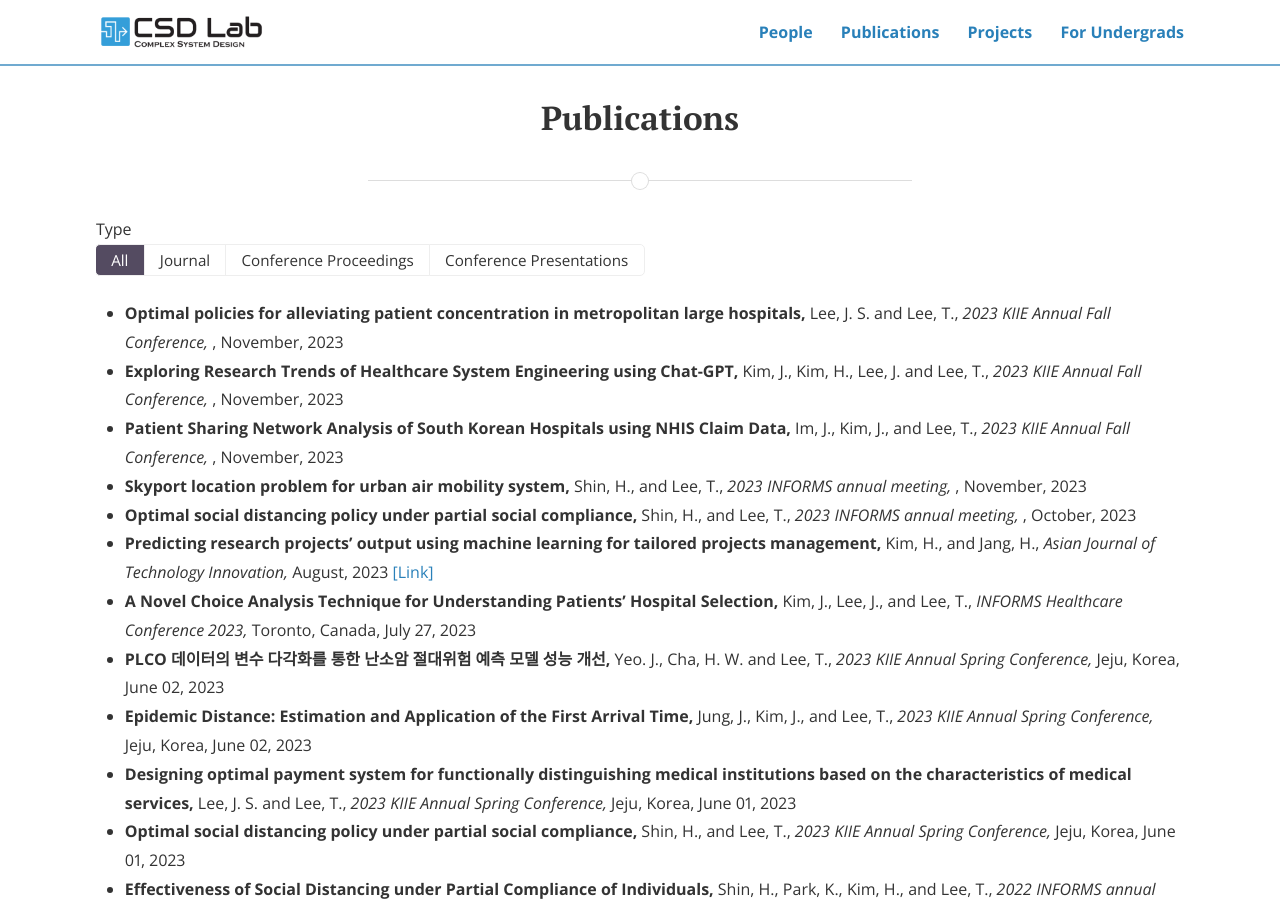
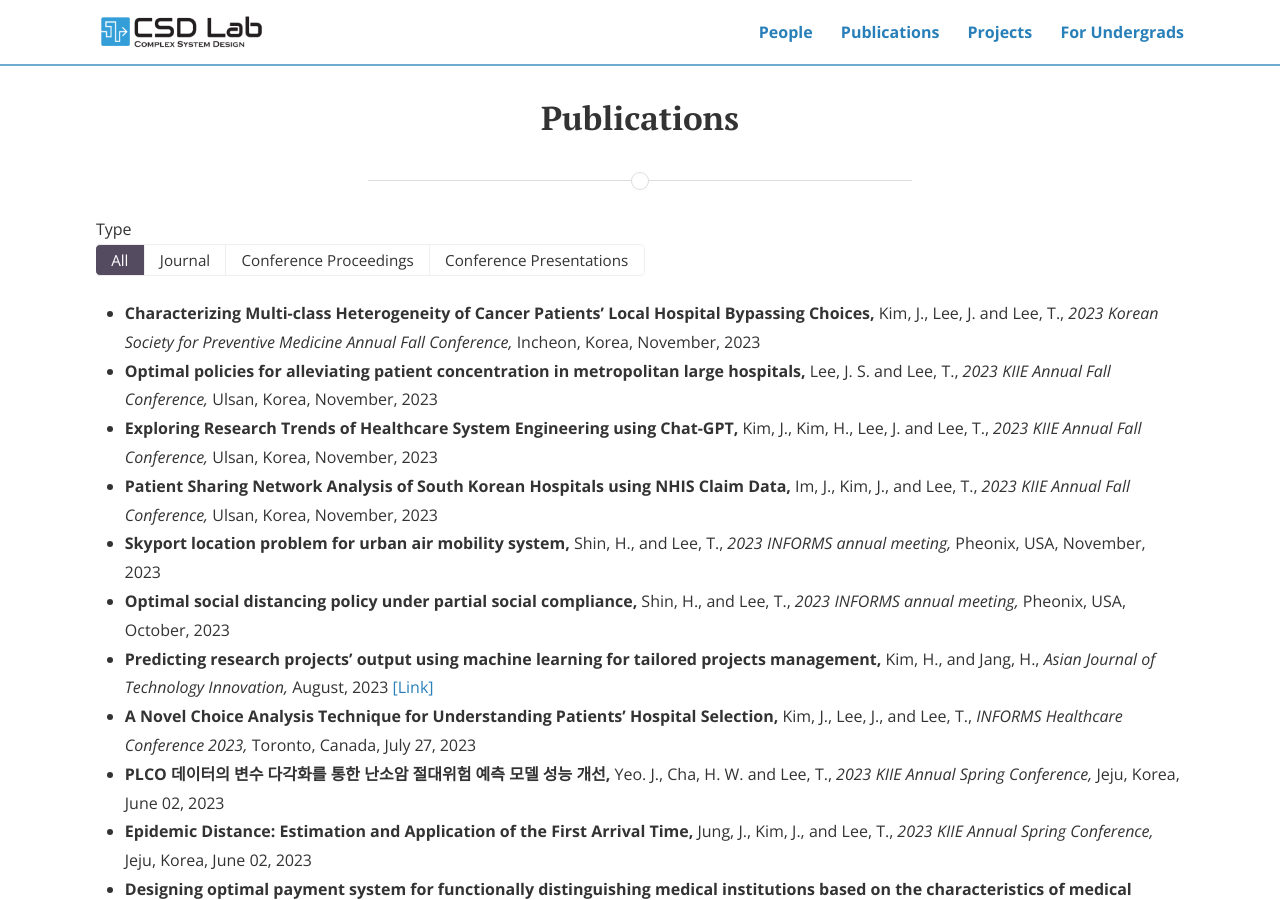
Before and after one commit to CSDlab-KAIST/csdlab-kaist.github.io, a Jekyll site: the page built from publications.html, in a window 1280 px wide and 900 px high. Built offline with Jekyll 4.4.1, drawn with Linux system fonts in a browser that asks for light colours; nearby versions of some CDN libraries.

Commit message:
Update publications.yml

```diff
--- a/_data/publications.yml
+++ b/_data/publications.yml
@@ -2204,7 +2204,7 @@ papers:
     month: November
     year: 2023
     yearS: 2023.1103
-    location:
+    location: Ulsan, Korea
     topics:
     type: conference-presentations
     materials:
@@ -2219,7 +2219,7 @@ papers:
     month: October
     year: 2023
     yearS: 2023.1015
-    location:
+    location: Pheonix, USA
     topics:
     type: conference-presentations
     materials:
@@ -2234,7 +2234,7 @@ papers:
     month: November
     year: 2023
     yearS: 2023.1016
-    location:
+    location: Pheonix, USA
     topics:
     type: conference-presentations
     materials:
@@ -2249,7 +2249,7 @@ papers:
     month: November
     year: 2023
     yearS: 2023.1103
-    location:
+    location: Ulsan, Korea
     topics:
     type: conference-presentations
     materials:
@@ -2264,11 +2264,26 @@ papers:
     month: November
     year: 2023
     yearS: 2023.1103
-    location:
-    topics:
-    type: conference-presentations
-    materials:
-      - label:
-        url:
-    award: ""
-    link: ""
+    location: Ulsan, Korea
+    topics:
+    type: conference-presentations
+    materials:
+      - label:
+        url:
+    award: ""
+    link: ""
+
+  - title: "Characterizing Multi-class Heterogeneity of Cancer Patients’ Local Hospital Bypassing Choices"
+    author: "Kim, J., Lee, J. and Lee, T."
+    venue: "2023 Korean Society for Preventive Medicine Annual Fall Conference"
+    month: November
+    year: 2023
+    yearS: 2023.1123
+    location: Incheon, Korea
+    topics:
+    type: conference-presentations
+    materials:
+      - label:
+        url:
+    award: ""
+    link: ""
```
